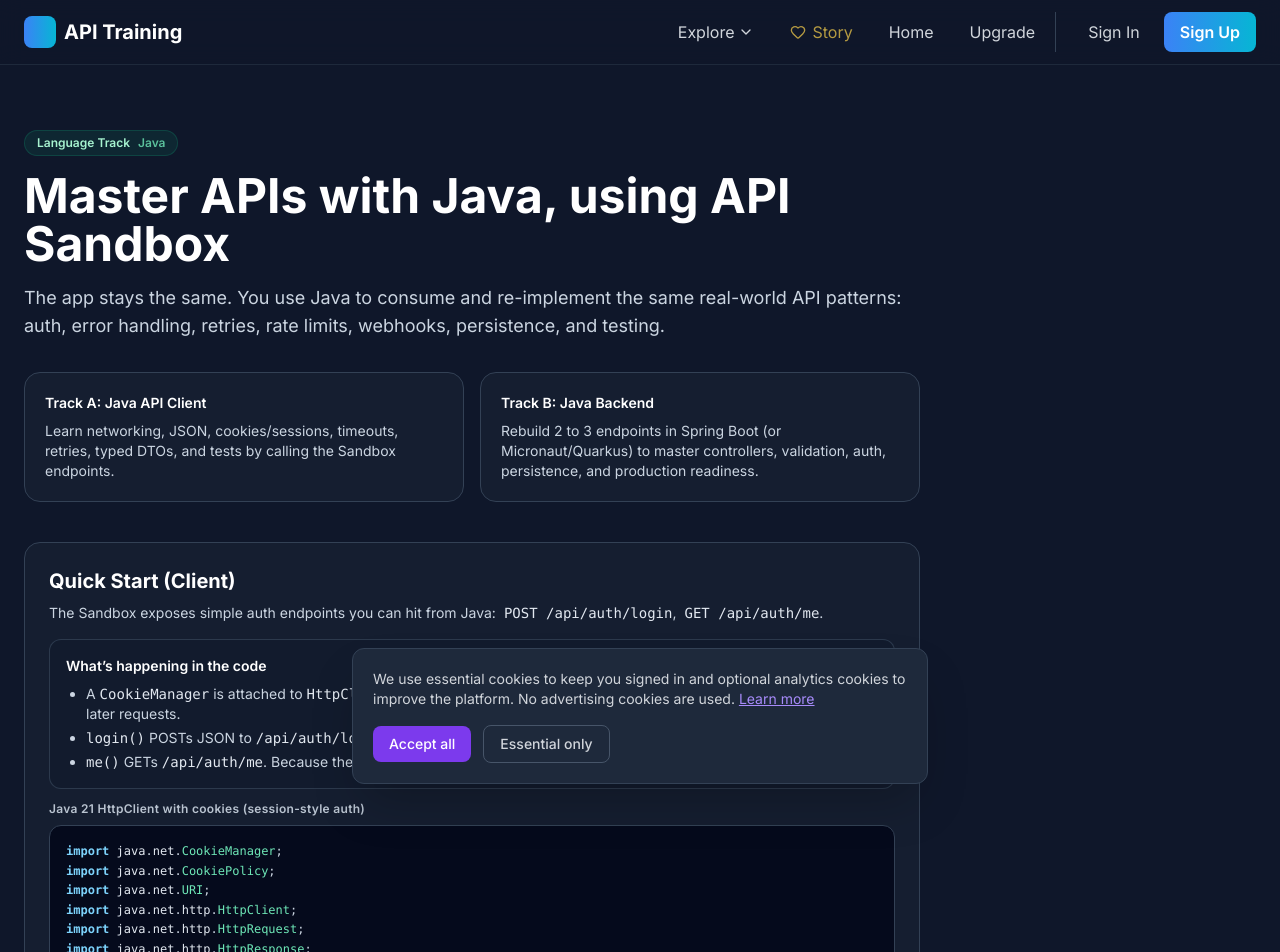
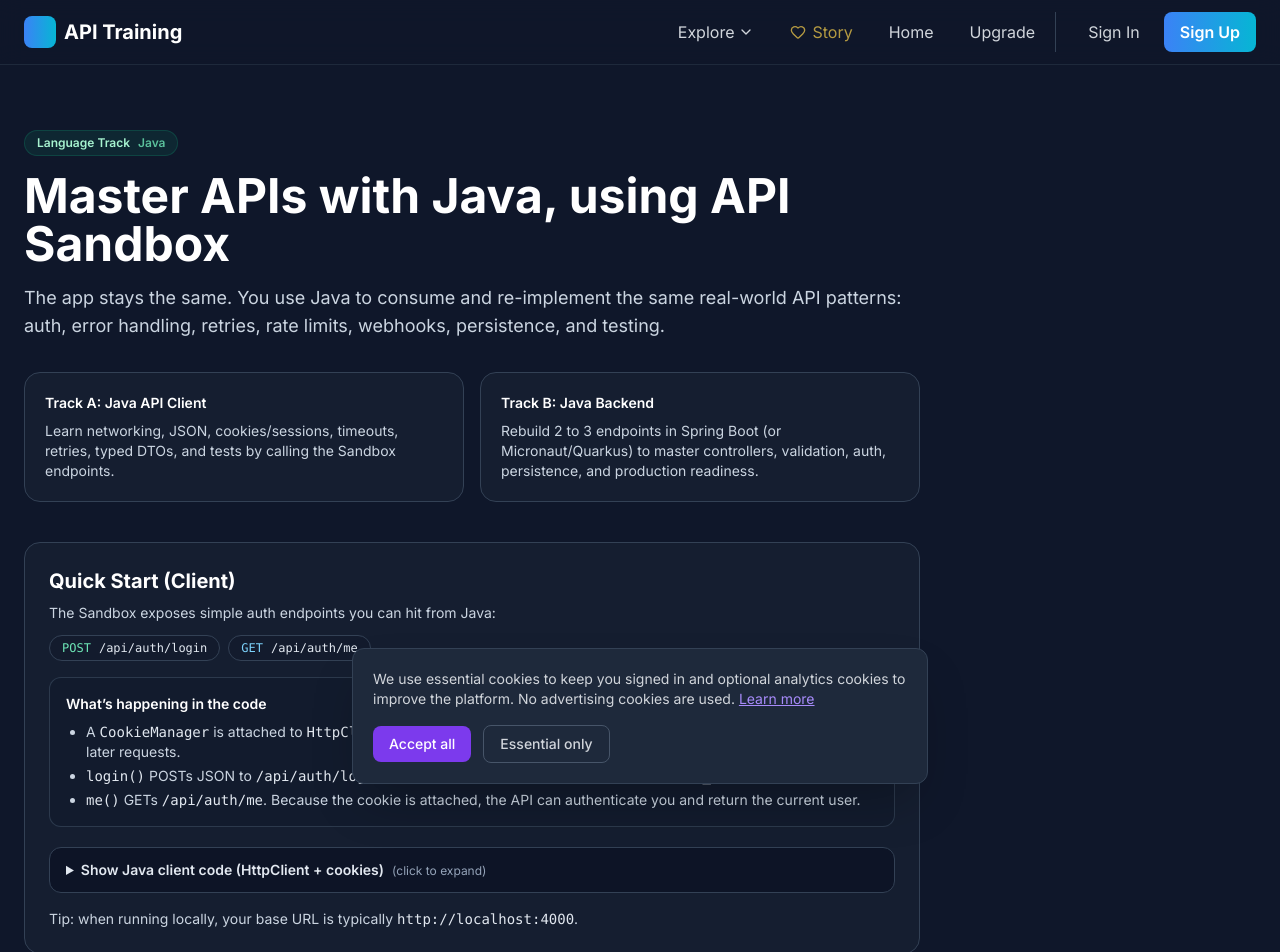
Before and after one commit to devcamos/apisandbox, a Next.js app: page /docs/java in a window 1280 px wide. Shown: the top 952 px of the page. Built offline with nearby package versions, Linux system fonts and the light colour scheme.

Commit message:
docs(java): collapse code behind context

```diff
--- a/app/docs/java/page.tsx
+++ b/app/docs/java/page.tsx
@@ -40,9 +40,18 @@
             <h2 className="text-xl font-bold text-white">Quick Start (Client)</h2>
             <p className="mt-2 text-sm text-slate-300">
               The Sandbox exposes simple auth endpoints you can hit from Java:
-              <span className="ml-2 font-mono text-slate-200">POST /api/auth/login</span>,
-              <span className="ml-2 font-mono text-slate-200">GET /api/auth/me</span>.
             </p>
+
+            <div className="mt-3 flex flex-wrap gap-2">
+              <span className="inline-flex items-center gap-2 rounded-full border border-slate-700 bg-slate-900/40 px-3 py-1 text-xs">
+                <span className="font-mono text-emerald-300">POST</span>
+                <span className="font-mono text-slate-200">/api/auth/login</span>
+              </span>
+              <span className="inline-flex items-center gap-2 rounded-full border border-slate-700 bg-slate-900/40 px-3 py-1 text-xs">
+                <span className="font-mono text-sky-300">GET</span>
+                <span className="font-mono text-slate-200">/api/auth/me</span>
+              </span>
+            </div>
 
             <div className="mt-4 rounded-xl border border-slate-700/80 bg-slate-900/30 p-4">
               <div className="text-sm font-semibold text-white">What’s happening in the code</div>
@@ -65,9 +74,16 @@
               </ul>
             </div>
 
-            <HighlightedCodeBlock
-              label="Java 21 HttpClient with cookies (session-style auth)"
-              code={`import java.net.CookieManager;
+            <details className="mt-5 rounded-xl border border-slate-700 bg-slate-950/40">
+              <summary className="cursor-pointer select-none px-4 py-3 text-sm font-semibold text-slate-200 hover:text-white">
+                Show Java client code (HttpClient + cookies)
+                <span className="ml-2 text-xs font-normal text-slate-400">
+                  (click to expand)
+                </span>
+              </summary>
+              <div className="px-4 pb-4">
+                <HighlightedCodeBlock
+                  code={`import java.net.CookieManager;
 import java.net.CookiePolicy;
 import java.net.URI;
 import java.net.http.HttpClient;
@@ -121,7 +137,9 @@
     return res.body();
   }
 }`}
-            />
+                />
+              </div>
+            </details>
 
             <div className="mt-4 text-sm text-slate-300">
               Tip: when running locally, your base URL is typically{" "}
```
